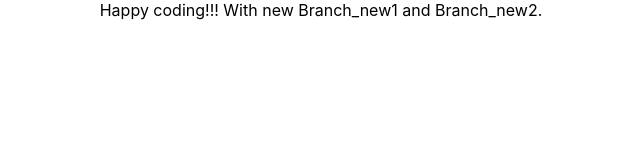
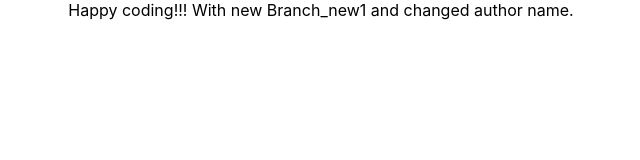
Before and after one commit to AntoXavier8573/my-app-reactjs, a React (Create React App) app: page / in a window 1280 px wide. Shown: the top 160 px of the page, without its empty margins (319-959 px from the left). Built offline with nearby package versions, Linux system fonts and the light colour scheme.

Commit message:
changed author name

```diff
--- a/src/App.js
+++ b/src/App.js
@@ -5,7 +5,7 @@ function App() {
   return (
     <div className="App">
       Happy coding!!!
-      With new Branch_new1 and Branch_new2.
+      With new Branch_new1 and changed author name.
     </div>
   );
 }
```
